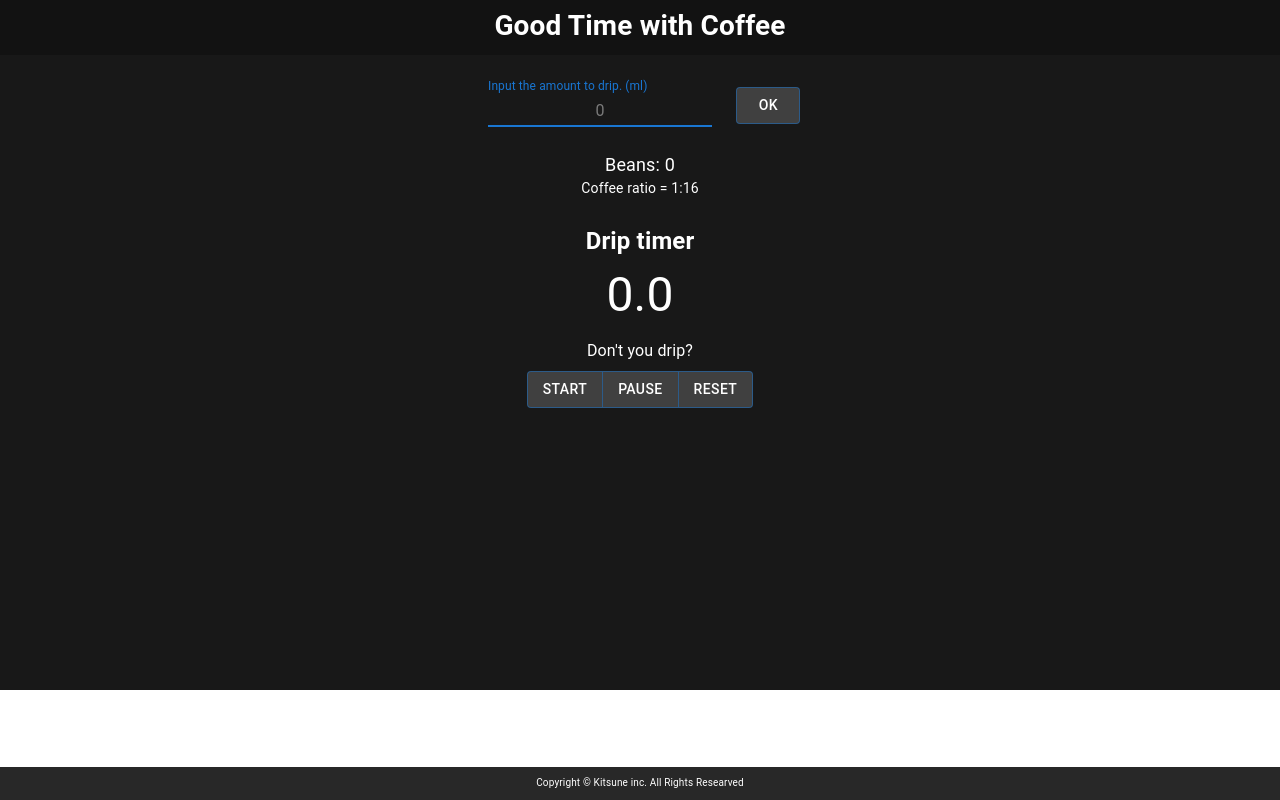
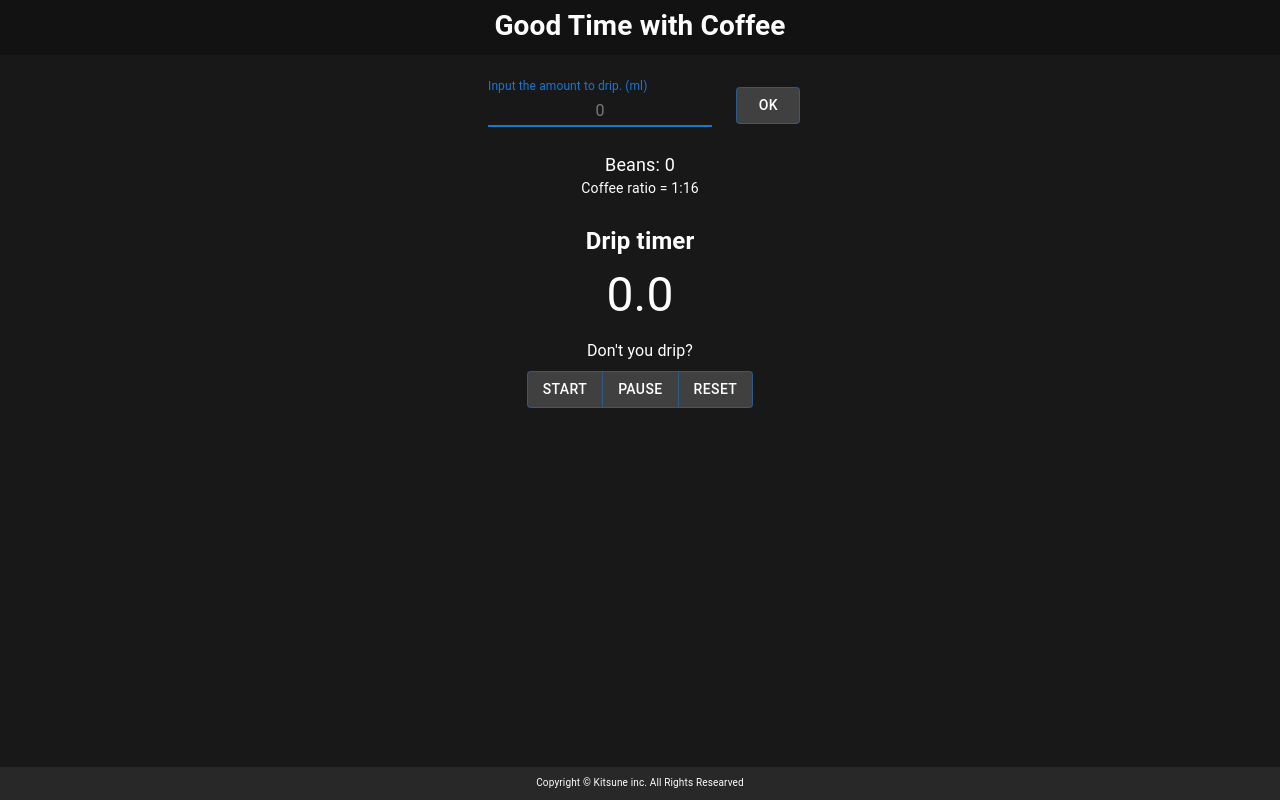
Before and after one commit to yk-mt12/good-time-with-coffee, a React (Create React App) app: page / in a window 1280 px wide. Built offline with nearby package versions, Linux system fonts and the light colour scheme.

Commit message:
edit body height

```diff
--- a/src/App.tsx
+++ b/src/App.tsx
@@ -20,8 +20,8 @@ function App() {
   return (
     <div className="App">
       <ThemeProvider theme={theme}>
-        <Typography alignItems="center" variant="body1" minWidth={350} minHeight={650} m={0} pb={5}
-        style={{backgroundColor: "#181818", color: "#ffffff"}} >
+        <Typography alignItems="center" variant="body1" minWidth={350} m={0}
+        style={{backgroundColor: "#181818", color: "#ffffff", height: "100vh"}} >
           <Header />
           <Box display="flex" justify-content="center" alignItems="center">
             {/* <SelectRatio /> */}
```
